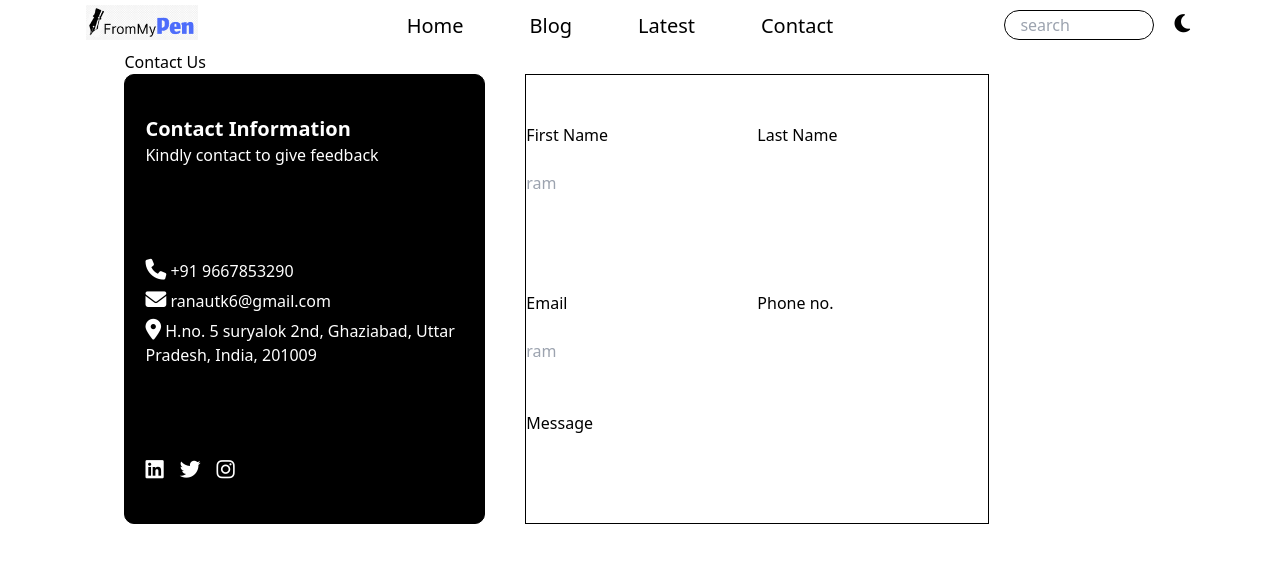
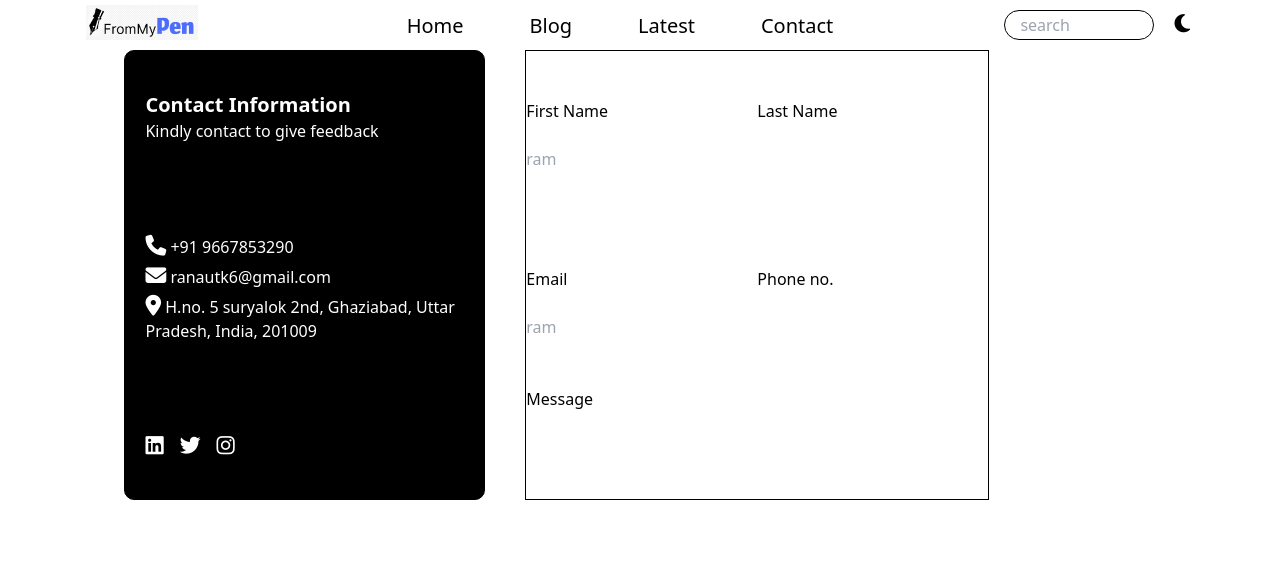
Before and after one commit to Kartik-Ranaut/From-My-Pen-Blog-app, a React (Create React App) app: page / in a window 1280 px wide. Both pictures are taken after a click on the link "Contact". Shown: the top 562 px of the page. Built offline with nearby package versions, Linux system fonts and the light colour scheme.

Commit message:
update contact

```diff
--- a/src/Components/Contact.js
+++ b/src/Components/Contact.js
@@ -3,7 +3,6 @@ import React from 'react'
 export default function Contact() {
   return (
     <div>
-      <h1>Contact Us</h1>
       <div className='contactmainform flex'>
         <div className='contactinfo'>
           <div className='headingcontact'>
```
